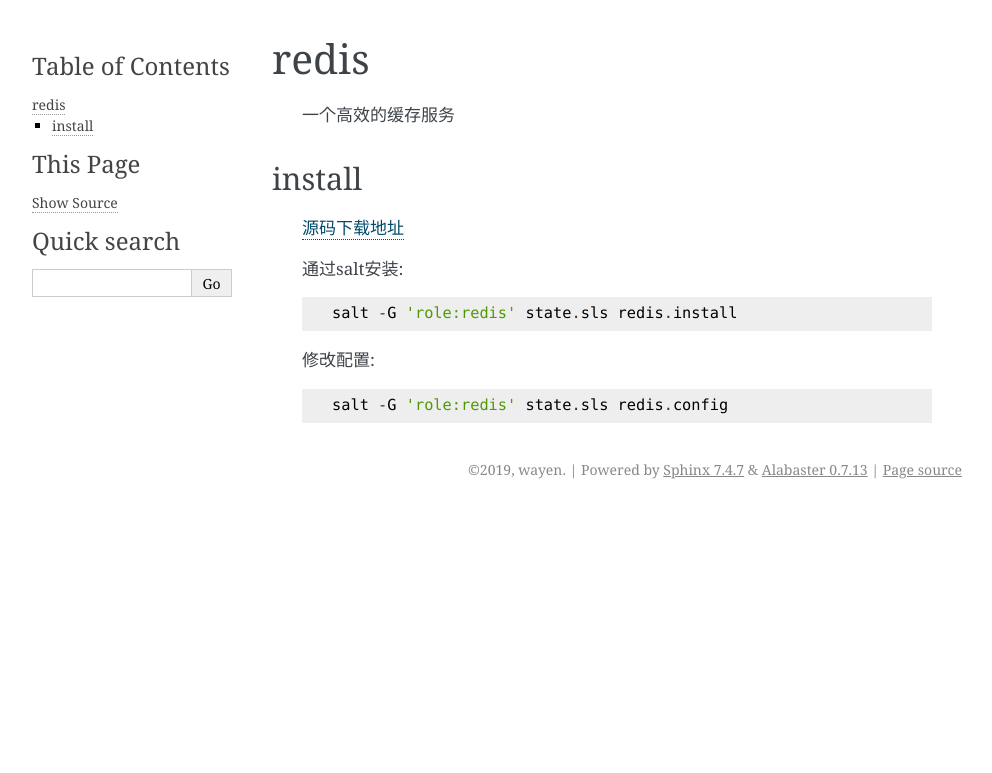
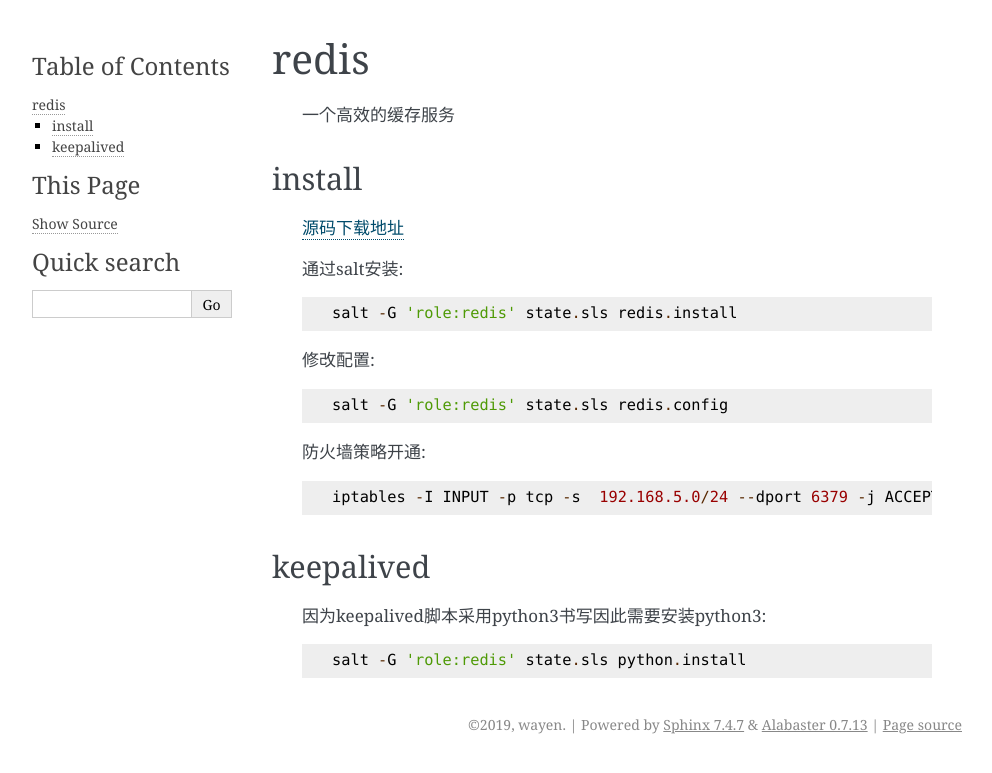
Before and after one commit to wojunnihou/pylearn, a Sphinx documentation site: the page built from doc/source/webapp/redis.rst, in a window 1280 px wide. Shown: the top 773 px of the page, without its empty margins (148-1140 px from the left). Built offline with Sphinx 7.4.7, drawn with Linux system fonts in a browser that asks for light colours.

Commit message:
python3的安装以及开通端口策略

```diff
--- /dev/null
+++ b/doc/source/devops/salt/state/python/pip.conf
@@ -0,0 +1,4 @@
+[global]
+trusted-host=mirrors.aliyun.com
+index-url=https://mirrors.aliyun.com/pypi/simple/
+format=columns
--- /dev/null
+++ b/doc/source/devops/salt/state/redis/keepalived/requirments.txt
@@ -0,0 +1 @@
+redis==3.2.1
--- a/doc/source/webapp/keepalived.rst
+++ b/doc/source/webapp/keepalived.rst
@@ -10,3 +10,8 @@
 
     .. literalinclude:: keepalived-example.conf
         :language: text
+
+
+    开通vrrp策略::
+
+        iptables -I INPUT -p vrrp -j ACCEPT
--- a/doc/source/webapp/redis.rst
+++ b/doc/source/webapp/redis.rst
@@ -15,3 +15,15 @@
     修改配置::
 
         salt -G 'role:redis' state.sls redis.config
+
+    防火墙策略开通::
+
+        iptables -I INPUT -p tcp -s  192.168.5.0/24 --dport 6379 -j ACCEPT
+
+
+keepalived
+------------
+
+    因为keepalived脚本采用python3书写因此需要安装python3::
+
+        salt -G 'role:redis' state.sls python.install
```
Also changed, not shown: doc/source/devops/salt/state/redis/keepalived/__init__.py (added), 4 other files.
